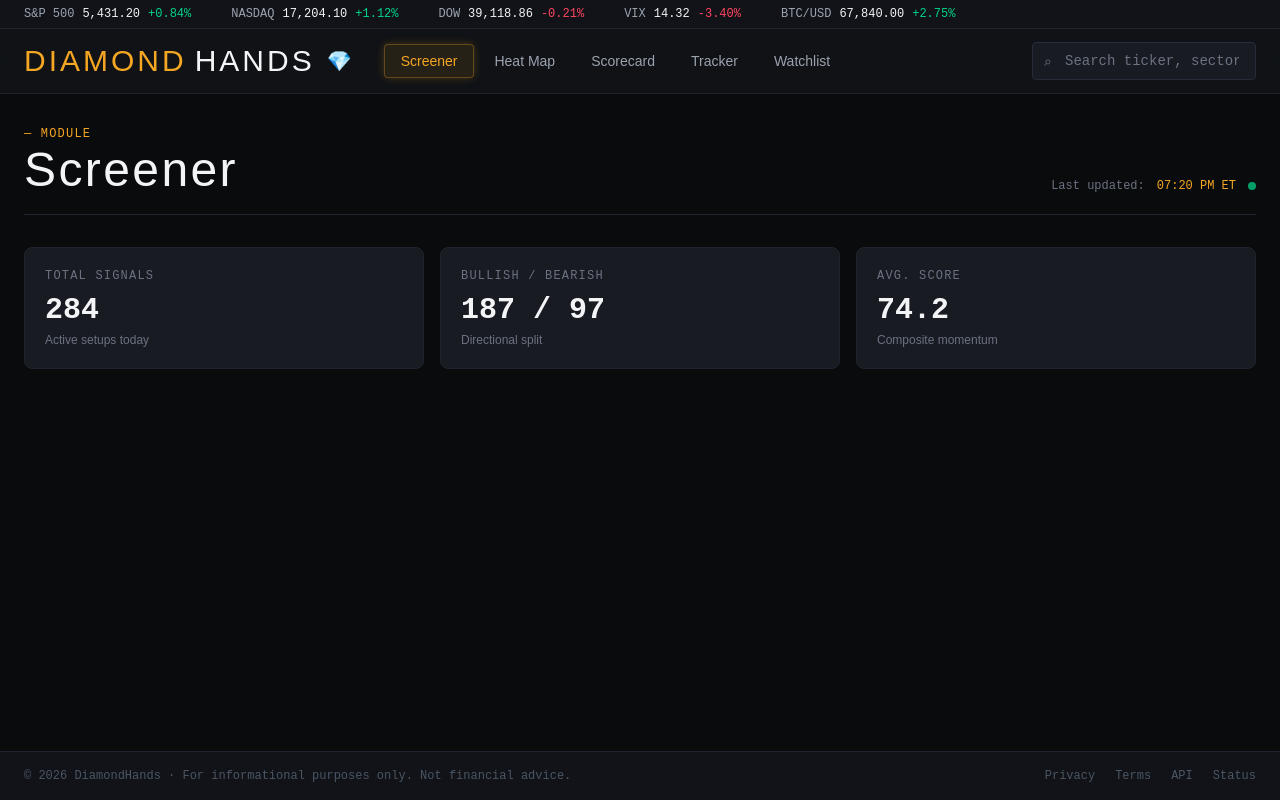
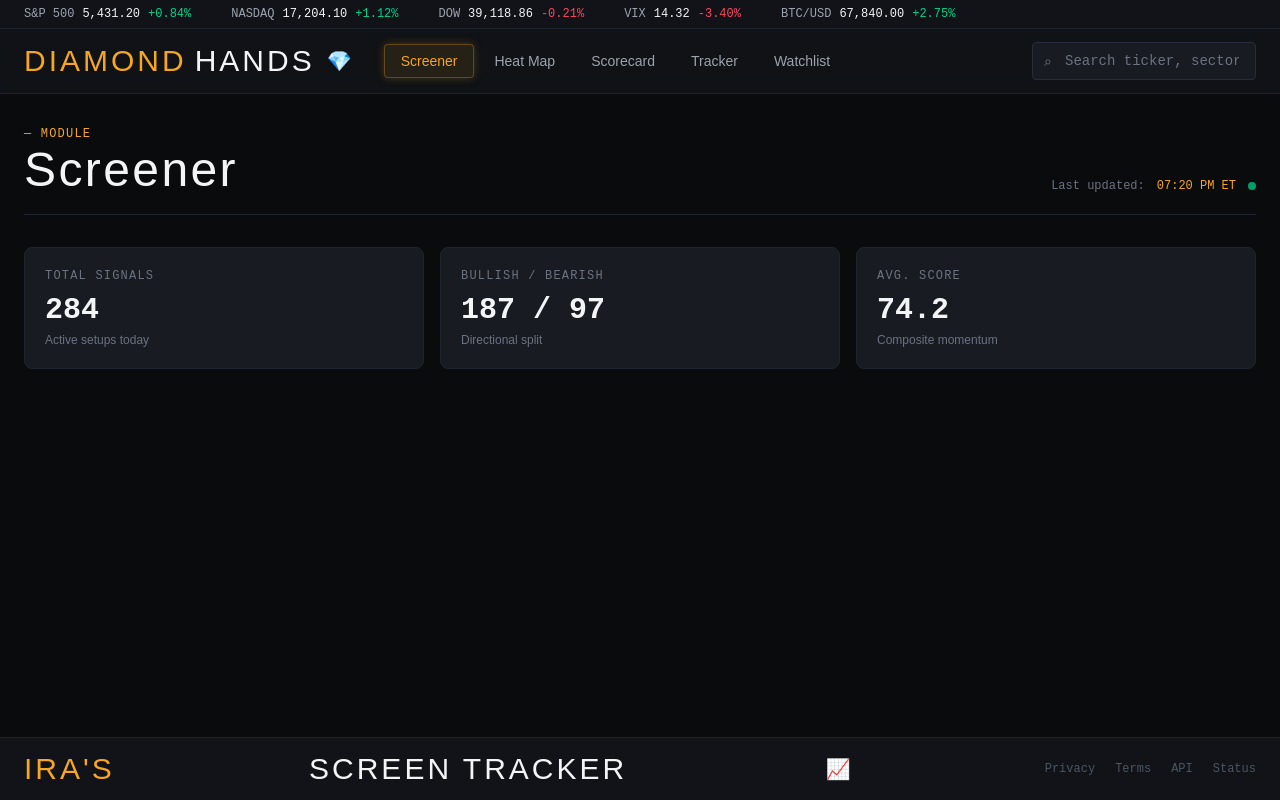
Before and after one commit to Troutslayer25/diamond-hands, a React (Vite) app: page / in a window 1280 px wide. Built offline with nearby package versions, Linux system fonts and the light colour scheme.

Commit message:
Rename to Ira's Screen Tracker

```diff
--- a/src/App.jsx
+++ b/src/App.jsx
@@ -152,9 +152,9 @@
       {/* Footer */}
       <footer className="border-t border-surface-700 bg-surface-900">
         <div className="max-w-screen-2xl mx-auto px-6 py-4 flex flex-col sm:flex-row items-center justify-between gap-2">
-          <span className="text-xs font-mono text-gray-600">
-            © {new Date().getFullYear()} DiamondHands · For informational purposes only. Not financial advice.
-          </span>
+        <span className="text-3xl font-display tracking-widest text-brand-gold leading-none">IRA'S</span>
+<span className="text-3xl font-display tracking-widest text-gray-100 leading-none">SCREEN TRACKER</span>
+<span className="ml-1 text-xl">📈</span>
           <div className="flex items-center gap-5 text-xs font-mono text-gray-600">
             {["Privacy", "Terms", "API", "Status"].map((l) => (
               <a key={l} href="#" className="hover:text-brand-gold transition-colors">{l}</a>
```
